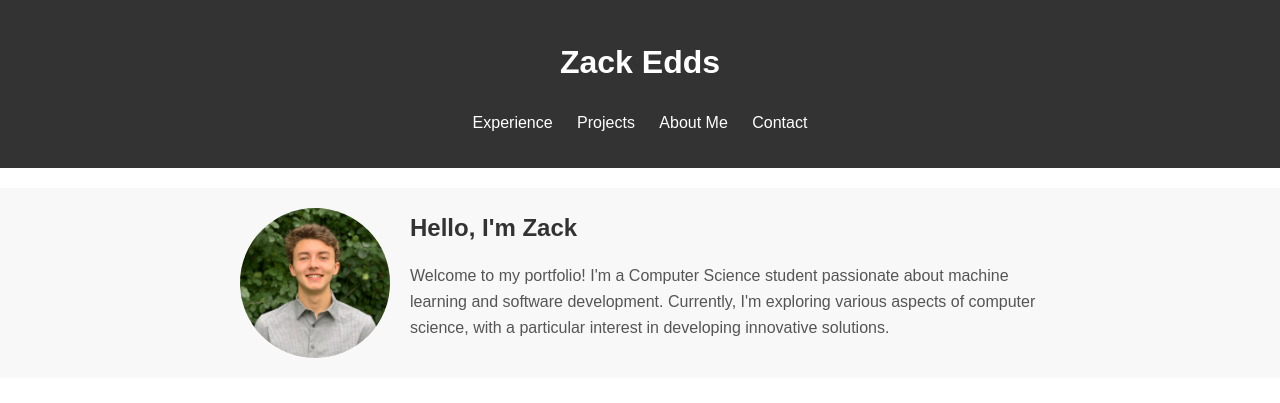
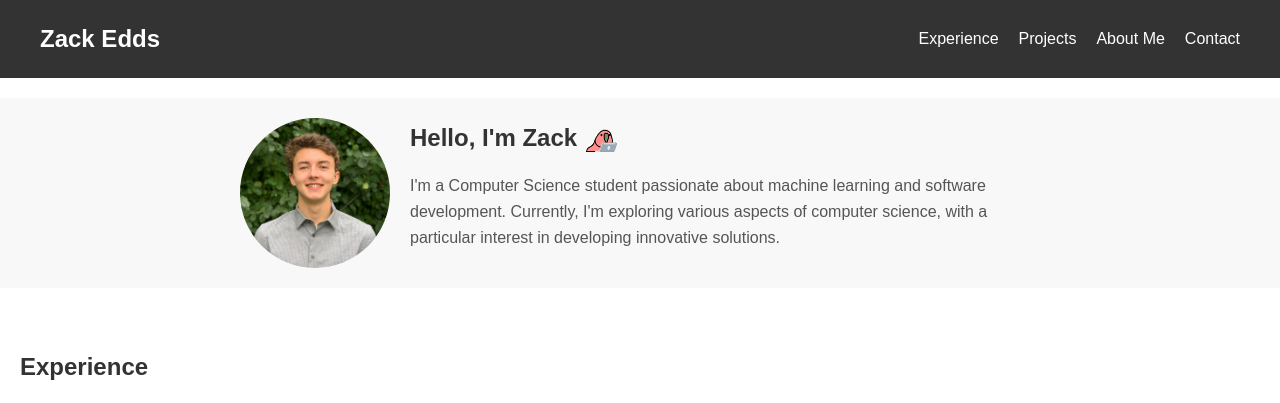
Before and after one commit to zackedds/portfolio_v1, a plain HTML site: page index.html in a window 1280 px wide. Shown: the top 403 px of the page. Drawn offline with Linux system fonts and the light colour scheme; grey boxes are pictures that could not be loaded; a script that the page names is missing.

Commit message:
bio and experiences complete

```diff
--- a/index.html
+++ b/index.html
@@ -8,23 +8,29 @@
 </head>
 <body>
     <header>
-        <h1>Zack Edds</h1>
+        <div class="header-content">
+            <h1 class="header-title">Zack Edds</h1>
             <nav>
-            <ul>
+                <ul class="header-nav">
                     <li><a href="#experience">Experience</a></li>
                     <li><a href="#projects">Projects</a></li>
                     <li><a href="#about">About Me</a></li>
                     <li><a href="#contact">Contact</a></li>
                 </ul>
             </nav>
+        </div>
     </header>
+
 
     <section id="bio">
         <div class="bio-container">
+            <div class="bio-photo-container">
                 <img src="images/portriat.jpeg" alt="Zack Edds" class="bio-photo">
+                <img src="images/portrait_ai.jpeg" alt="Zack Edds" class="bio-photo hover">
+            </div>
             <div class="bio-text">
-                <h2>Hello, I'm Zack</h2>
-                <p>Welcome to my portfolio! I'm a Computer Science student passionate about machine learning and software development. Currently, I'm exploring various aspects of computer science, with a particular interest in developing innovative solutions.</p>
+                <h2>Hello, I'm Zack <img src="images/laptop_parrot.gif" alt="laptop_parrot" class="inline-gif"></h2>
+                <p>I'm a Computer Science student passionate about machine learning and software development. Currently, I'm exploring various aspects of computer science, with a particular interest in developing innovative solutions.</p>
                 <!-- Add more about your background, interests, and any other relevant information here -->
             </div>
         </div>
@@ -88,8 +94,6 @@
     <section id="about">
         <h2>About Me</h2>
         <p>Zack Edds</p>
-        <p>2285 White Oak Dr., Northbrook, IL 60062</p>
-        <p>(224) 904-8823</p>
         <p><a href="mailto:ZackEdds@icloud.com">ZackEdds@icloud.com</a></p>
         <p><a href="https://www.linkedin.com/in/zack-edds/" target="_blank">LinkedIn Profile</a></p>
         <p>Expected graduation date is May 2026. I am a sophomore at Oakton College, admitted in the Engineering Pathway Program for direct transfer in August 2024 to the University of Illinois Urbana-Champaign to major in computer science. 4.0 GPA</p>
--- a/styles.css
+++ b/styles.css
@@ -7,26 +7,51 @@ body {
 }
 
 header {
-    background: #333;
-    color: #fff;
-    padding: 1rem 0;
-    text-align: center;
+    background-color: #333; /* Example background color */
+    color: white;
+    padding: 10px 0;
 }
 
-header nav ul {
+.header-content {
+    display: flex;
+    justify-content: space-between;
+    align-items: center;
+    max-width: 1200px; /* Adjust as needed */
+    margin: 0 auto;
+    padding: 0 20px;
+}
+
+.header-title {
+    margin: 0;
+    font-size: 1.5em;
+}
+
+.header-nav {
     list-style: none;
     padding: 0;
+    display: flex;
+    gap: 20px; /* Spacing between nav items */
 }
 
-header nav ul li {
-    display: inline;
-    margin: 0 10px;
+.header-nav li {
+    margin: 0;
 }
 
-header nav ul li a {
-    color: #fff;
+.header-nav li a {
+    color: white;
     text-decoration: none;
 }
+
+/* Optional: Add a hover effect for links */
+.header-nav li a:hover {
+    text-decoration: underline;
+}
+
+.inline-gif {
+    height: 1em; /* Adjust the height to match the line height of your text */
+    vertical-align: middle; /* Aligns the GIF with the middle of the text */
+}
+
 
 section {
     padding: 20px;
@@ -54,13 +79,31 @@ footer {
     margin: 0 auto;
     gap: 20px;
 }
+.bio-photo-container {
+    position: relative;
+    width: 150px; /* Set to the width of your images */
+    height: 150px; /* Set to the height of your images */
+}
 
 .bio-photo {
-    border-radius: 50%; /* Circular photo */
-    width: 150px; /* Adjust size as needed */
-    height: 150px; /* Adjust size as needed */
+    position: absolute;
+    top: 0;
+    left: 0;
+    width: 100%;
+    height: 100%;
     object-fit: cover;
+    border-radius: 50%;
+    transition: opacity 0.3s ease;
 }
+
+.bio-photo.hover {
+    opacity: 0;
+}
+
+.bio-photo-container:hover .bio-photo.hover {
+    opacity: 1;
+}
+
 
 .bio-text {
     flex: 1;
@@ -113,6 +156,18 @@ footer {
 
 /* Responsive design for smaller screens */
 @media screen and (max-width: 768px) {
+
+    .header-content {
+        flex-direction: column;
+        text-align: center;
+    }
+
+    .header-nav {
+        flex-direction: column;
+        gap: 10px;
+    }
+
+
     .experience-item {
         flex-direction: column;
         align-items: stretch;
```
Also changed, not shown: images/laptop_parrot.gif (added), images/portrait_ai.jpeg (added). Lines whose indentation alone changed are shown as unchanged.
